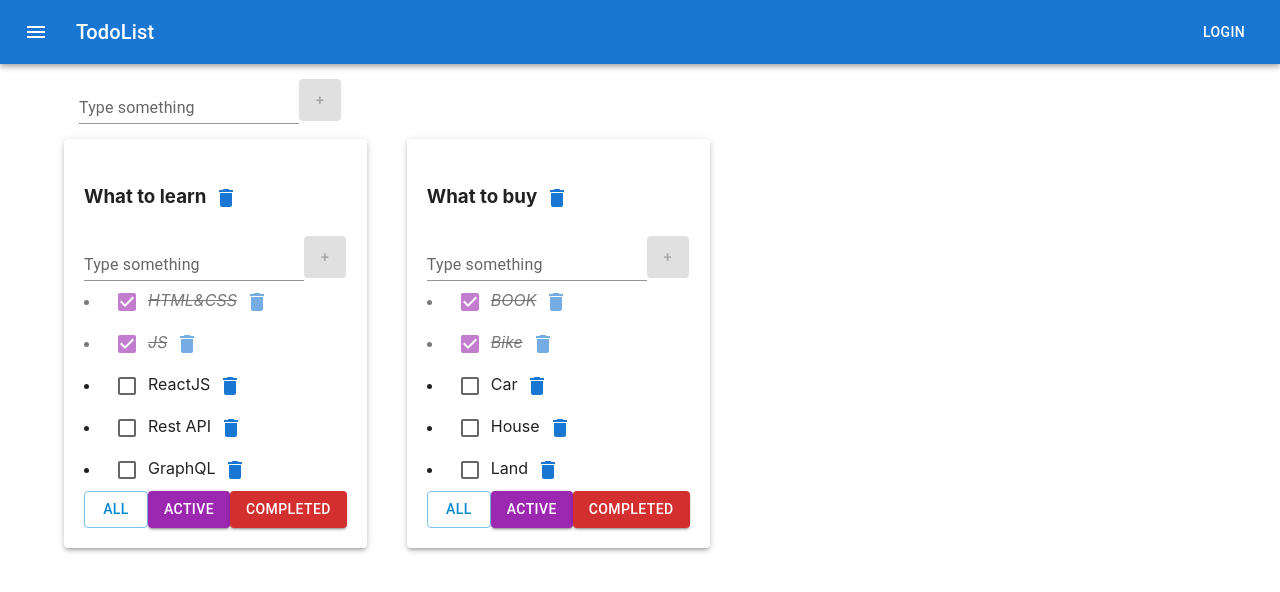
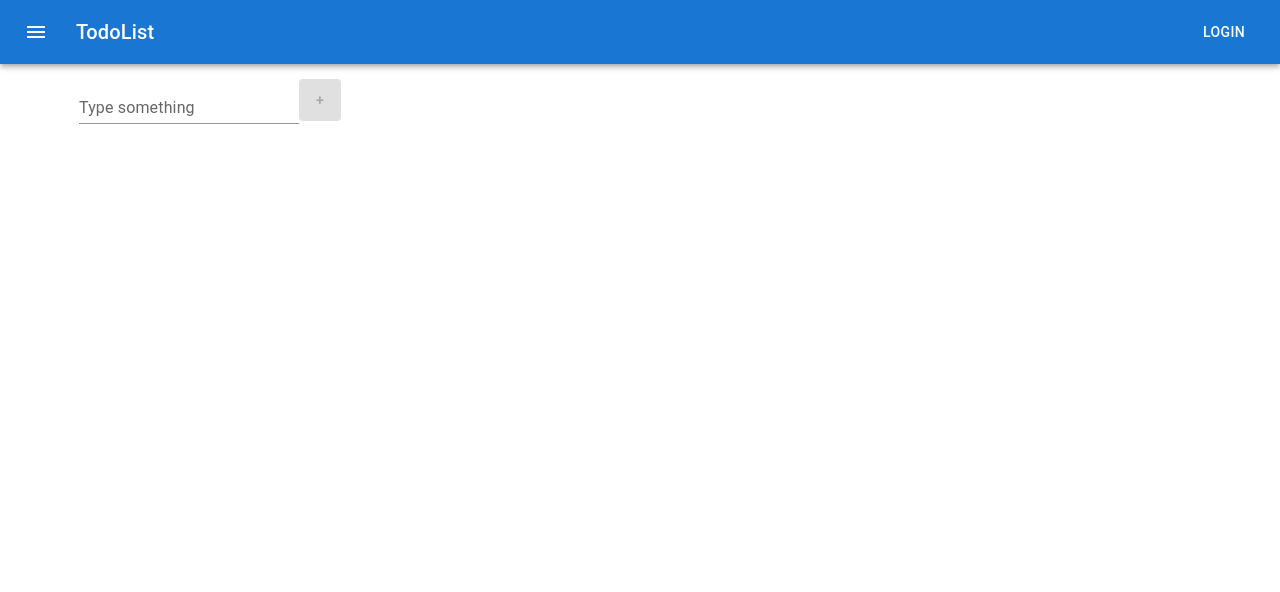
Before and after one commit to nadiageras-au/todolist, a React (Create React App) app: page / in a window 1280 px wide. Shown: the top 592 px of the page. Built offline with nearby package versions, Linux system fonts and the light colour scheme.

Commit message:
useCallback

```diff
--- a/src/AddItemForm.tsx
+++ b/src/AddItemForm.tsx
@@ -7,6 +7,7 @@ type AddItemFormProps = {
     addItemTitle: (newTitle: string) => void
 }
 export const AddItemForm = ({addItemTitle}: AddItemFormProps) => {
+    console.log('AddItemForm is called')
     const [title, setTitle] = useState("");
     const [error, setError] = useState(false)
 
@@ -27,14 +28,6 @@ export const AddItemForm = ({addItemTitle}: AddItemFormProps) => {
     }
     return (
         <div>
-            {/*<input value={title}*/}
-            {/*       onChange={(e) => {*/}
-            {/*           setTitle(e.currentTarget.value);*/}
-            {/*           error && setError(false)*/}
-            {/*       }}*/}
-            {/*       onKeyDown={addTaskKeyDownHandler}*/}
-            {/*       className={error ? "input-error" : ""}/>*/}
-
             <TextField
                 error={error}
                 size="small"
@@ -44,10 +37,9 @@ export const AddItemForm = ({addItemTitle}: AddItemFormProps) => {
                 value={title}
                 onChange={(e:ChangeEvent<HTMLInputElement>) => {
                     // @ts-ignore
-                    console.log(e.currentTarget.value);
                    // @ts-ignore
                     setTitle(e.currentTarget.value);
-                    error && setError(false);
+                    //error && setError(false);
                 }}
                 onKeyDown={addTaskKeyDownHandler}
                 />
--- a/src/AppWithRedux.tsx
+++ b/src/AppWithRedux.tsx
@@ -1,4 +1,4 @@
-import React, {Reducer, useReducer} from 'react';
+import React, {Reducer, useCallback, useReducer} from 'react';
 import './App.css';
 import {TaskType, Todolist} from "./Todolist";
 import {v1} from "uuid";
@@ -28,10 +28,10 @@ function AppWithRedux() {
 
     const dispatch =useDispatch()
 
-    const addTodolist = (title: string) => {
+    const addTodolist = useCallback((title: string) => {
         const action =AddTodolistAC(title)
         dispatch(action)
-    }
+    },[]);
 
     return (
 
--- a/src/TodolistWithRedux.tsx
+++ b/src/TodolistWithRedux.tsx
@@ -11,6 +11,7 @@ import {AppRootStateType} from "./state/store";
 import {useDispatch, useSelector} from "react-redux";
 import {addTaskAC, changeTaskStatusAC, changeTaskTitleAC, removeTaskAC} from "./state/tasks-reducer";
 import {ChangeTodoListFilterAC, ChangeTodolisTitleAC, RemoveTodolistAC} from "./state/todolists-reducer";
+import {useCallback} from "react";
 
 export type TaskType = {
     id: string
@@ -45,9 +46,9 @@ export const TodolistWithRedux = ({
         tasks = tasks.filter(t => t.isDone === true);
     }
 
-    const addTaskHandler = (title: string) => {
+    const addTaskHandler = useCallback((title: string) => {
         dispatch(addTaskAC(idTodolist, title))
-    }
+    }, [])
 
     const changeTodolistTitle = (newTitle: string) => {
         dispatch(ChangeTodolisTitleAC(idTodolist, newTitle));
@@ -66,6 +67,7 @@ export const TodolistWithRedux = ({
 
             { tasks.map(task => {
                 const onChangeHandler = (e:React.ChangeEvent<HTMLInputElement>) => {
+                    // @ts-ignore
                     dispatch(changeTaskStatusAC(task.id, e.currentTarget.checked, idTodolist))
                 }
                 const changeTaskTitle = (newTitle: string) => {
--- a/src/state/tasks-reducer.ts
+++ b/src/state/tasks-reducer.ts
@@ -39,20 +39,20 @@ type ActionsType = RemoveTaskActionType
     | RemoveTodoListActionType
 
 const initialState : TasksStateType = {
-    [todolistID1]: [
-        {id: v1(), title: "HTML&CSS", isDone: true},
-        {id: v1(), title: "JS", isDone: true},
-        {id: v1(), title: "ReactJS", isDone: false},
-        {id: v1(), title: "Rest API", isDone: false},
-        {id: v1(), title: "GraphQL", isDone: false},
-    ],
-    [todolistID2]: [
-        {id: v1(), title: "BOOK", isDone: true},
-        {id: v1(), title: "Bike", isDone: true},
-        {id: v1(), title: "Car", isDone: false},
-        {id: v1(), title: "House", isDone: false},
-        {id: v1(), title: "Land", isDone: false},
-    ]
+    // [todolistID1]: [
+    //     {id: v1(), title: "HTML&CSS", isDone: true},
+    //     {id: v1(), title: "JS", isDone: true},
+    //     {id: v1(), title: "ReactJS", isDone: false},
+    //     {id: v1(), title: "Rest API", isDone: false},
+    //     {id: v1(), title: "GraphQL", isDone: false},
+    // ],
+    // [todolistID2]: [
+    //     {id: v1(), title: "BOOK", isDone: true},
+    //     {id: v1(), title: "Bike", isDone: true},
+    //     {id: v1(), title: "Car", isDone: false},
+    //     {id: v1(), title: "House", isDone: false},
+    //     {id: v1(), title: "Land", isDone: false},
+    // ]
 }
 export const tasksReducer = (state: TasksStateType = initialState, action: ActionsType): TasksStateType => {
     switch (action.type) {
--- a/src/state/todolists-reducer.ts
+++ b/src/state/todolists-reducer.ts
@@ -42,8 +42,8 @@ export let todolistID1 = v1();
 export let todolistID2 = v1();
 
 const initialState : TodolistType[] = [
-    {id: todolistID1, title: 'What to learn', filter: 'all'},
-    {id: todolistID2, title: 'What to buy', filter: 'all'},
+    // {id: todolistID1, title: 'What to learn', filter: 'all'},
+    // {id: todolistID2, title: 'What to buy', filter: 'all'},
 ]
 // меня вызовут и дадут мне стейт (почти всегда объект)
 // и инструкцию (action, тоже объект)
```
Also changed, not shown: src/CheckBox.tsx (deleted, +0 -24 lines), src/Todolist.tsx (+4 -4 lines), tsconfig.json (+9 -8 lines).
